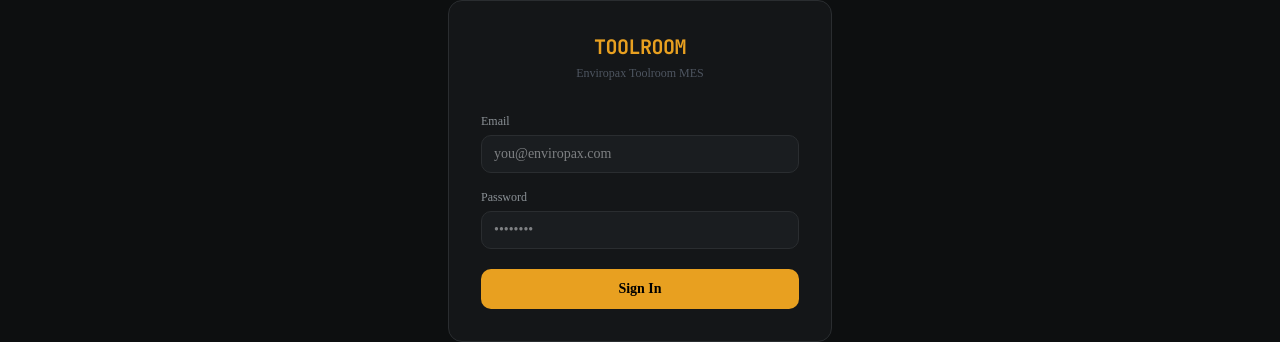
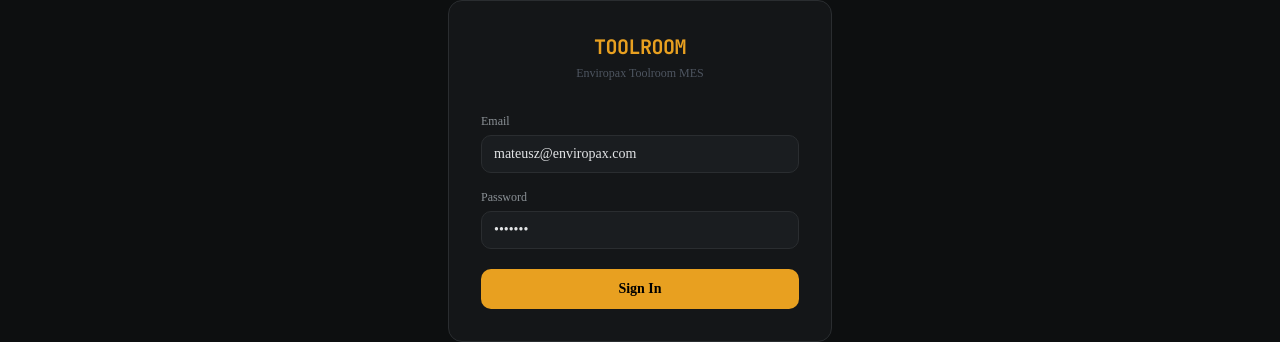
Before and after one commit to Simek87/cutting-calc, a Next.js app: page /login in a window 1280 px wide. Shown: the part 272-614 px from the top of the page. Built offline with nearby package versions, Linux system fonts and the light colour scheme; no server answers.

Commit message:
fix: pre-fill login form with default credentials

```diff
--- a/src/app/login/LoginForm.tsx
+++ b/src/app/login/LoginForm.tsx
@@ -23,6 +23,7 @@
           type="email"
           autoComplete="email"
           required
+          defaultValue="mateusz@enviropax.com"
           placeholder="you@enviropax.com"
           className="px-3 py-2 text-sm rounded-lg outline-none"
           style={{
@@ -50,6 +51,7 @@
           type="password"
           autoComplete="current-password"
           required
+          defaultValue="test997"
           placeholder="••••••••"
           className="px-3 py-2 text-sm rounded-lg outline-none"
           style={{
```
